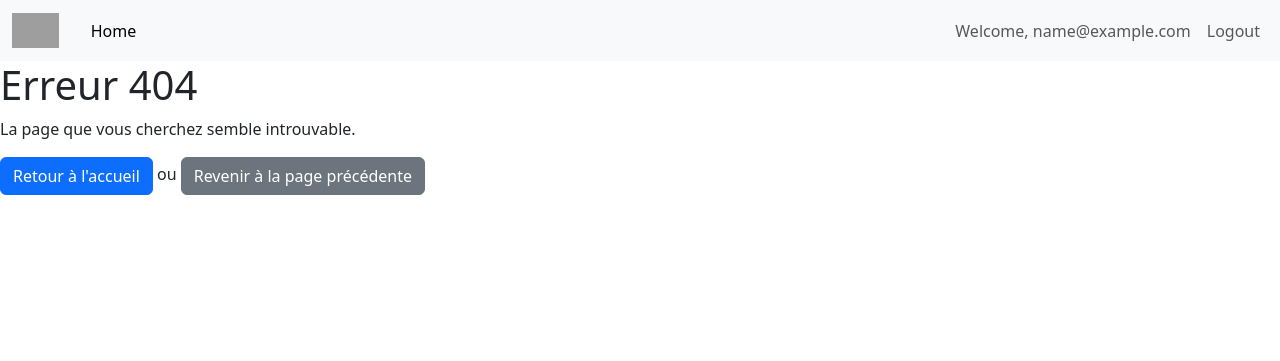
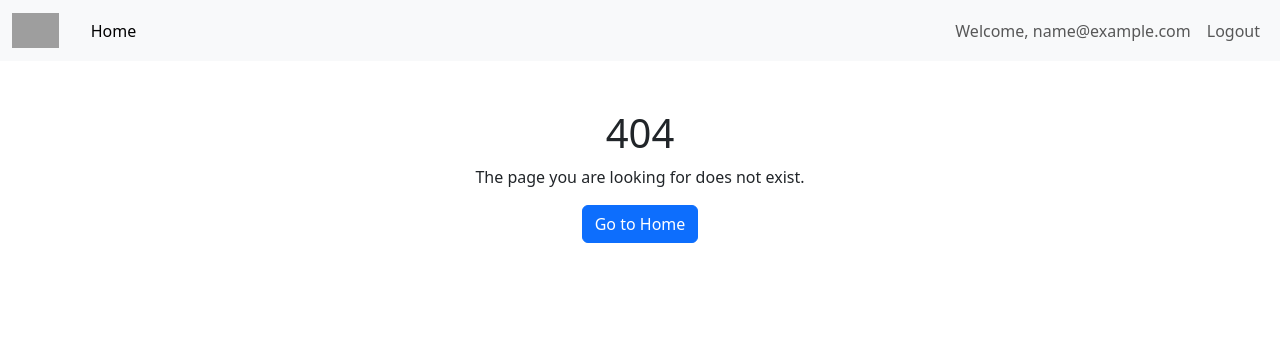
Before and after one commit to Pierre-Alexandre35/otomai, a Flask app: template app/templates/errors/404.html in a window 1280 px wide. Shown: the top 361 px of the page. Run offline with Flask 3, Linux system fonts and the light colour scheme; the template is opened without the code that fills it, so the values that code supplies are empty; the visitor is signed in with stand-in values (Sample User, id 1); grey boxes are pictures that could not be loaded.

Commit message:
(fix) 404 templates

```diff
--- a/app/__init__.py
+++ b/app/__init__.py
@@ -21,7 +21,7 @@ def create_app(config_class="config.Config"):
     app.register_blueprint(rentals_blueprint)
     app.register_blueprint(tenants_blueprint)
     app.register_blueprint(auth_blueprint)
-
+    register_error_handlers(app)
     login_manager.login_view = "auth.login"
 
     @app.before_request
--- a/app/templates/base.html
+++ b/app/templates/base.html
@@ -16,10 +16,9 @@
     />
   </head>
   <body>
-    <!-- Navbar with Bootstrap classes for styling -->
+    <!-- Navbar -->
     <nav class="navbar navbar-expand-lg navbar-light bg-light">
       <div class="container-fluid">
-        <!-- Company Logo -->
         <a
           class="navbar-brand d-flex align-items-center"
           href="{{ url_for('main.home') }}"
@@ -52,9 +51,7 @@
           <ul class="navbar-nav">
             {% if current_user.is_authenticated %}
             <li class="nav-item">
-              <a class="nav-link" href="#">
-                Welcome, {{ current_user.email }}
-              </a>
+              <a class="nav-link" href="#">Welcome, {{ current_user.email }}</a>
             </li>
             <li class="nav-item">
               <a class="nav-link" href="{{ url_for('auth.logout') }}">Logout</a>
@@ -75,7 +72,7 @@
     </nav>
 
     <!-- Main content -->
-    <div>{% block content %}{% endblock %}</div>
+    <div class="container mt-5">{% block content %}{% endblock %}</div>
 
     <!-- Bootstrap JS -->
     <script src="https://cdn.jsdelivr.net/npm/bootstrap@5.3.0-alpha1/dist/js/bootstrap.bundle.min.js"></script>
--- a/app/templates/errors/404.html
+++ b/app/templates/errors/404.html
@@ -1,14 +1,8 @@
-{% extends "base.html" %} {% block title %} Erreur 404 - Page introuvable {%
-endblock %} {% block content %}
-<div class="error-page">
-  <h1>Erreur 404</h1>
-  <p>La page que vous cherchez semble introuvable.</p>
-  <p>
-    <a href="/" class="btn btn-primary">Retour à l'accueil</a>
-    ou
-    <a href="javascript:history.back()" class="btn btn-secondary"
-      >Revenir à la page précédente</a
-    >
-  </p>
+{% extends "base.html" %} {% block title %} Page Not Found {% endblock %} {%
+block content %}
+<div class="container text-center mt-5">
+  <h1>404</h1>
+  <p>The page you are looking for does not exist.</p>
+  <a href="{{ url_for('main.home') }}" class="btn btn-primary">Go to Home</a>
 </div>
 {% endblock %}
```
Also changed, not shown: app/templates/auth/login.html (+3 -8 lines), app/templates/auth/register.html (+3 -8 lines).
